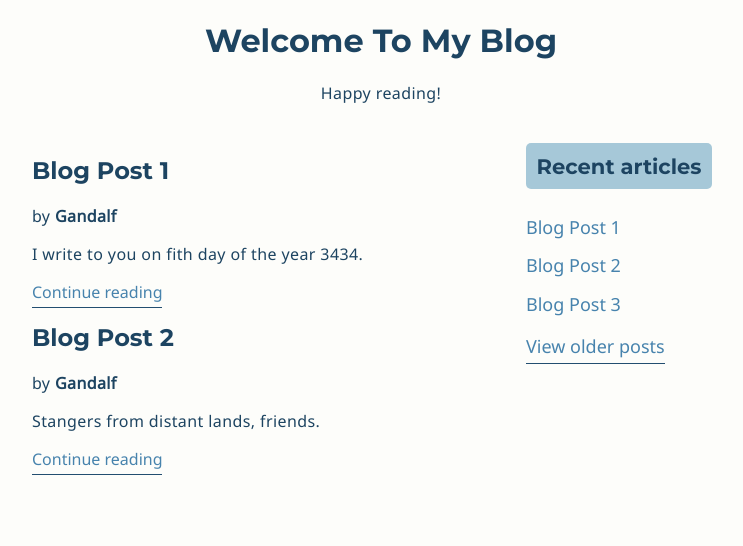
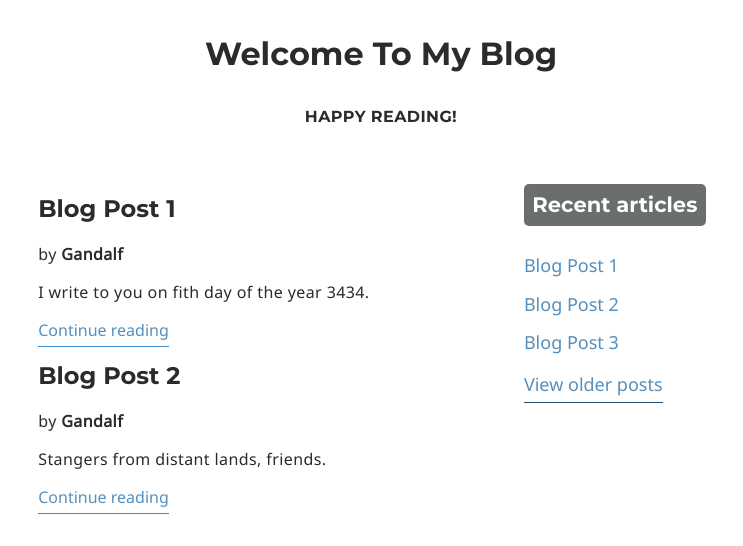
Before and after one commit to MauritzLM/blog-api-view, a React (Create React App) app: page / in a window 1280 px wide. Shown: the top 546 px of the page, without its empty margins (259-1002 px from the left). Built offline with nearby package versions, Linux system fonts and the light colour scheme; no server answers.

Commit message:
updated colors, button styles and layout

```diff
--- a/src/App.css
+++ b/src/App.css
@@ -10,8 +10,8 @@ html {
 body {
   font-size: 1.6rem;
   margin: 0;
-  background-color: #fdfdfa;
-  color: #1d4461;
+  background-color: white;
+  color: rgb(44, 42, 42);
 }
 
 
@@ -25,6 +25,16 @@ h4 {
 
 h1 {
   text-transform: capitalize;
+}
+
+header h1 {
+  padding: .4em;
+}
+
+header p {
+  font-weight: bold;
+  font-family: 'Montserrat', sans-serif;
+  text-transform: uppercase;
 }
 
 aside h3 {
@@ -42,9 +52,9 @@ p {
 
 a {
   text-decoration: none;
-  border-bottom: 1px solid #234E70;
+  border-bottom: 1px solid #418fca;
   padding-bottom: .3em;
-  color: #4783ad;
+  color: #568fbb;
   font-weight: 500;
 }
 
@@ -58,11 +68,21 @@ aside a {
 
 a:hover {
   border-bottom: none;
-  color: #234E70;
+  color: #0e4d7e;
 }
 
 .author {
   font-weight: bold;
+}
+
+.date {
+  font-style: italic;
+}
+
+button {
+  cursor: pointer;
+  font: inherit;
+  border: none;
 }
 
 /* ul {
@@ -79,6 +99,7 @@ header a {
   display: block;
   text-align: left;
   padding-left: .5em;
+  margin-top: .5em;
 }
 
 /* main */
@@ -88,6 +109,7 @@ main {
   gap: 2em;
   max-width: 1000px;
   padding: 1em;
+  margin-top: 1em;
 }
 
 /* sidebar */
@@ -98,9 +120,10 @@ aside {
 }
 
 aside h3 span {
-  padding: .5em;
-  background-color: #a6c8d8;
+  padding: .4em;
+  background-color: #6b6e6e;
   border-radius: 5px;
+  color: white;
 }
 
 aside ul {
@@ -132,6 +155,8 @@ aside ul {
   display: flex;
   flex-direction: column;
   gap: 1em;
+  position: relative;
+  max-width: 570px;
 }
 
 .comments-container {
@@ -142,12 +167,25 @@ aside ul {
 
 .comment-card {
   padding: 1em;
-  background-color: #f7f6e7;
+  background-color: #f2f2f2;
   max-width: 550px;
+  border-radius: 5px;
 }
 
-.comment-card .comment-date {
-  font-style: italic;
+.show-commentform,
+.hide-commentform {
+  position: absolute;
+  right: 1em;
+  background-color: white;
+  color: #568fbb;
+}
+
+.show-commentform {
+  top: 1em;
+}
+
+.hide-commentform {
+  bottom: 0;
 }
 
 /* new comment form */
@@ -163,21 +201,24 @@ aside ul {
 
 .comment-form input,
 .comment-form textarea {
-  padding: .2em;
+  padding: .4em;
   font: inherit;
   border: none;
   margin-top: .2em;
-  background-color: #f7f6e7;
+  background-color: #f2f2f2;
+  border-radius: 5px;
 }
 
 .comment-form button {
-  font: inherit;
+  font-family: 'Montserrat', sans-serif;
+  font-weight: 600;
+  font-size: 1.8rem;
   padding: .4em .8em .5em .8em;
   border: none;
-  cursor: pointer;
-  background-color: #234E70;
+  background-color: #4385a3;
   color: white;
-
+  border-radius: 5px;
+  margin-bottom: 1em;
 }
 
 .comment-form label {
```
